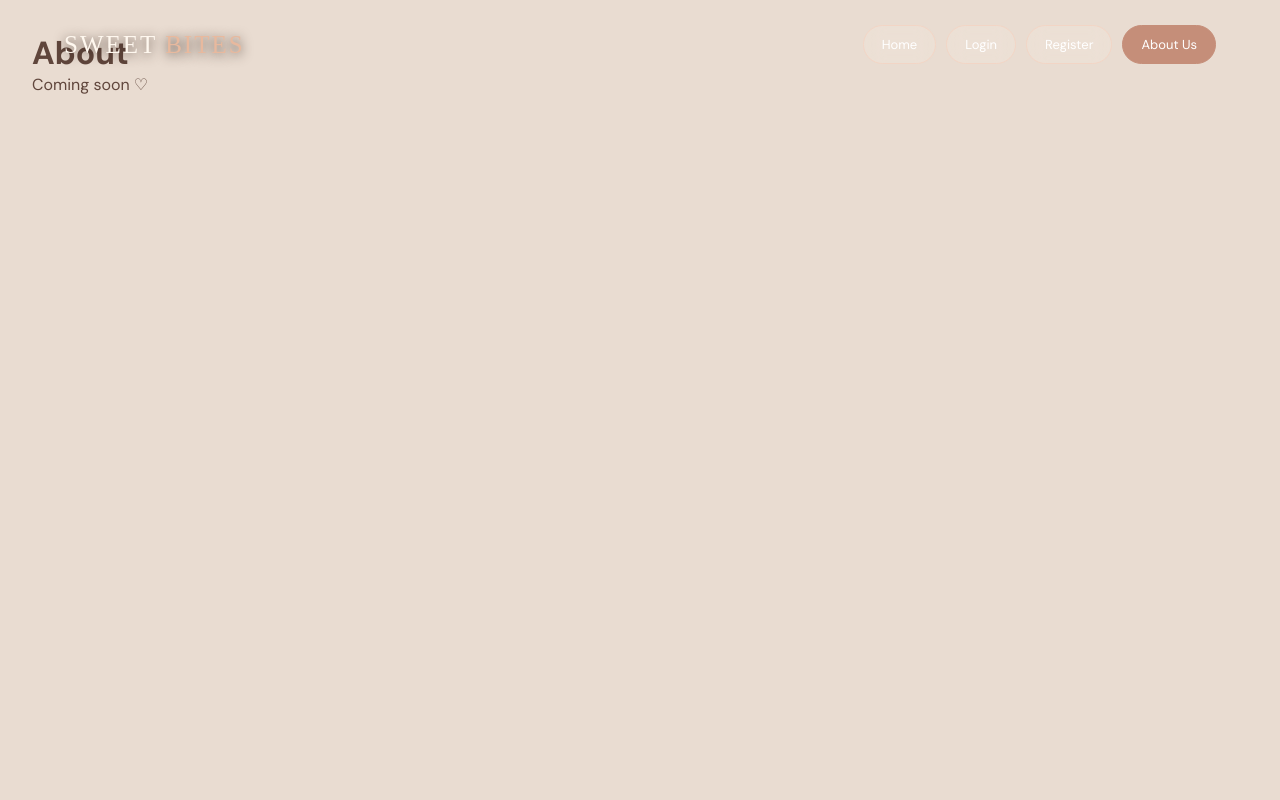
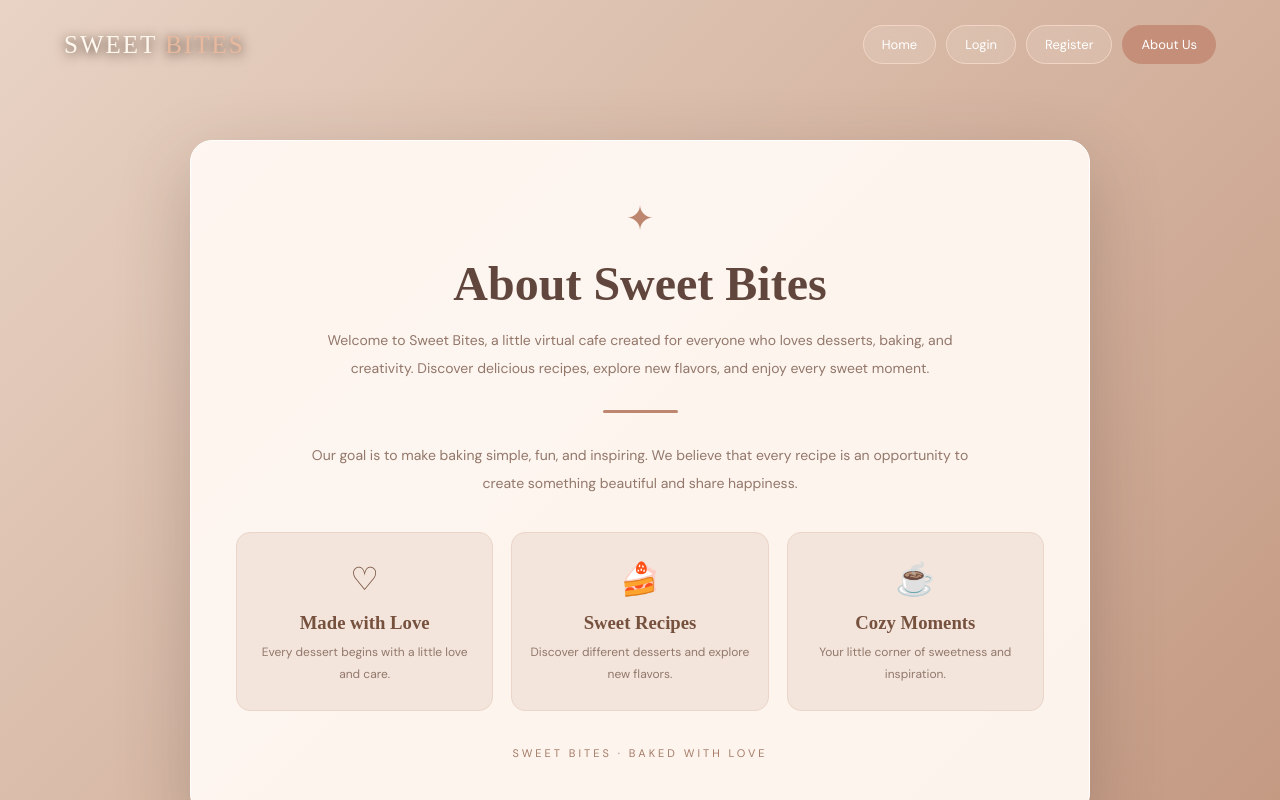
Before and after one commit to daniaabdalhady-droid/my-project, a React (Vite) app: page /about in a window 1280 px wide. Built offline with nearby package versions, Linux system fonts and the light colour scheme.

Commit message:
update page

```diff
--- a/src/pages/About.jsx
+++ b/src/pages/About.jsx
@@ -1,8 +1,25 @@
-export default function About() {
+export default function AboutPage() {
   return (
-    <main style={{ padding: "2rem" }}>
-      <h1>About</h1>
-      <p>Coming soon ♡</p>
+    <main className="about-page">
+      <section className="about-card">
+        <div className="about-symbol">✦</div>
+        <h1>About Sweet Bites</h1>
+        <p>
+          Welcome to Sweet Bites, a little virtual cafe created for everyone who loves desserts,
+          baking, and creativity. Discover delicious recipes, explore new flavors, and enjoy every sweet moment.
+        </p>
+        <div className="about-divider" />
+        <p>
+          Our goal is to make baking simple, fun, and inspiring. We believe that every recipe is
+          an opportunity to create something beautiful and share happiness.
+        </p>
+        <div className="about-features">
+          <article className="about-feature"><span>♡</span><h3>Made with Love</h3><p>Every dessert begins with a little love and care.</p></article>
+          <article className="about-feature"><span>🍰</span><h3>Sweet Recipes</h3><p>Discover different desserts and explore new flavors.</p></article>
+          <article className="about-feature"><span>☕</span><h3>Cozy Moments</h3><p>Your little corner of sweetness and inspiration.</p></article>
+        </div>
+        <div className="about-footer">SWEET BITES · BAKED WITH LOVE</div>
+      </section>
     </main>
   );
 }
```
